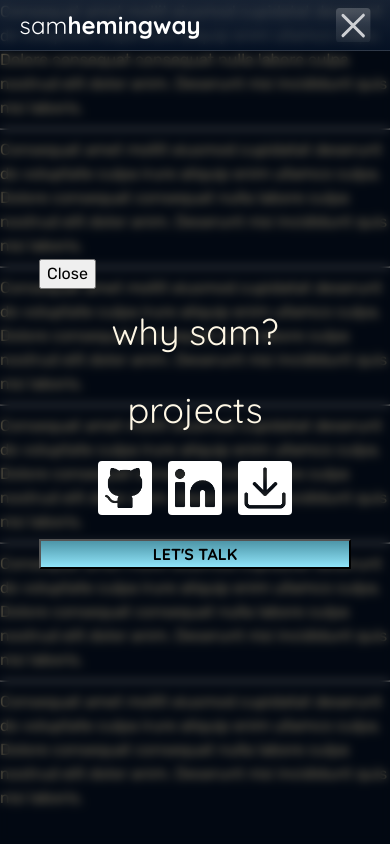
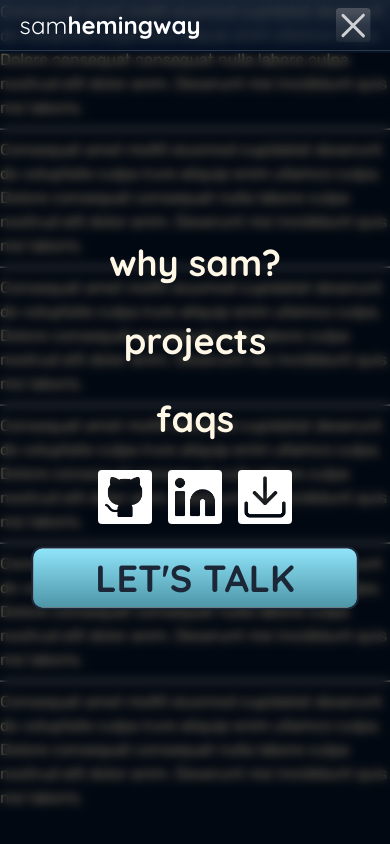
Before and after one commit to SamHemingway/Portfolio, a React (Vite) app: page / in a window 390 px wide. Both pictures are taken after a click on the button "Menu". Built offline with nearby package versions, Linux system fonts and the light colour scheme.

Commit message:
Update Button component

```diff
--- a/src/assets/styles/customProperties.css
+++ b/src/assets/styles/customProperties.css
@@ -35,8 +35,8 @@
   );
   --gradient-cta: linear-gradient(
     0deg,
-    var(--clr-primary-300),
-    var(--clr-primary-500)
+    var(--clr-primary-500),
+    var(--clr-primary-300)
   );
 
   /* --------------------------- Defined values --------------------------- */
--- a/src/components/Button/Button.jsx
+++ b/src/components/Button/Button.jsx
@@ -1,8 +1,8 @@
 import React from "react";
 import styles from "./Button.module.css";
 function Button({ children, variant, stretch, size }) {
-  let computedStyles = ``;
-  if (variant) computedStyles += `${styles[variant]}`;
+  let computedStyles = ` ${styles.button}`;
+  if (variant) computedStyles += ` ${styles[variant]}`;
   if (stretch) computedStyles += ` ${styles.stretch}`;
   if (size) computedStyles += ` ${styles[size]}`;
 
--- a/src/components/Button/Button.module.css
+++ b/src/components/Button/Button.module.css
@@ -1,10 +1,25 @@
-.cta {
-  background: var(--gradient-cta);
+.button {
+  border-radius: var(--rad-sm);
+  cursor: pointer;
   text-transform: uppercase;
   font-family: var(--ff-secondary);
   font-weight: var(--fw-bold);
 }
 
+.cta {
+  background: var(--gradient-cta);
+  border: 2px solid var(--clr-primary-700);
+  color: var(--clr-primary-700);
+  transition: transform 0.05s;
+}
+
+.cta:hover,
+.cta:focus {
+  mix-blend-mode: overlay;
+  background-color: white;
+  transform: scale(1.05);
+}
+
 .stretch {
   width: 100%;
 }
--- a/src/components/HamburgerIcon/HamburgerIcon.jsx
+++ b/src/components/HamburgerIcon/HamburgerIcon.jsx
@@ -87,7 +87,7 @@ function HamburgerIcon({ menuIsOpen, toggleHandler, shouldReduceMotion }) {
           animate={animation}
         ></motion.path>
       </motion.svg>
-      <span class="sr-only">Menu</span>
+      <span className="sr-only">Menu</span>
     </Dialog.Trigger>
   );
 }
--- a/src/components/HamburgerMenu/HamburgerMenu.jsx
+++ b/src/components/HamburgerMenu/HamburgerMenu.jsx
@@ -25,10 +25,17 @@ function HamburgerMenu() {
         />
         <Dialog.Portal>
           <Dialog.Overlay className={styles.overlay} />
+          <Dialog.Close
+            onClick={toggleMenu}
+            className={styles.closeNav}
+          >
+            <span className="sr-only">Close Menu</span>
+          </Dialog.Close>
           <MobileNavigationModal
             menuIsOpen={menuIsOpen}
             toggleHandler={toggleMenu}
             shouldReduceMotion={shouldReduceMotion}
+            setMenuIsOpen={setMenuIsOpen}
           />
         </Dialog.Portal>
       </Dialog.Root>
--- a/src/components/HamburgerMenu/HamburgerMenu.module.css
+++ b/src/components/HamburgerMenu/HamburgerMenu.module.css
@@ -4,5 +4,14 @@
   -webkit-backdrop-filter: blur(5px);
   position: fixed;
   inset: 0;
-  inset-block-start: 51px;
+  inset-block-start: 53px;
 }
+
+.closeNav {
+  background: none;
+  border: none;
+  position: fixed;
+  height: 2.25em;
+  width: 100%;
+  top: 0.5em;
+}
--- a/src/components/Header/Header.jsx
+++ b/src/components/Header/Header.jsx
@@ -5,7 +5,6 @@ import IconList from "../IconList";
 import styles from "./Header.module.css";
 
 function Header() {
-  console.log(styles);
   return (
     <div className={styles.wrapper}>
       <nav>
--- a/src/components/IconList/IconList.jsx
+++ b/src/components/IconList/IconList.jsx
@@ -35,11 +35,10 @@ function Socials({ forceVisible = false, iconSize }) {
     >
       {data.map(({ link, src, ariaLabel }, index) => {
         return (
-          <li>
+          <li key={index}>
             <a
               href={link}
               aria-label={ariaLabel}
-              key={index}
             >
               <img
                 src={src}
--- a/src/components/MobileNavigationModal/MobileNavigationModal.jsx
+++ b/src/components/MobileNavigationModal/MobileNavigationModal.jsx
@@ -7,6 +7,7 @@ import { motion, useReducedMotion } from "framer-motion";
 
 function MobileNavigationModal({
   menuIsOpen,
+  setMenuIsOpen,
   toggleHandler,
   shouldReduceMotion,
 }) {
@@ -34,9 +35,12 @@ function MobileNavigationModal({
     <Dialog.Content
       className={styles.content}
       onInteractOutside={toggleHandler}
+      onEscapeKeyDown={() => {
+        setMenuIsOpen(!menuIsOpen);
+      }}
     >
-      <Dialog.Close onClick={toggleHandler}>Close</Dialog.Close>
       <Dialog.Title className="sr-only">Navigation</Dialog.Title>
+
       <motion.ul
         className={`${styles.navList} stack`}
         variants={variantsContent}
@@ -60,6 +64,14 @@ function MobileNavigationModal({
           </a>
         </motion.li>
         <motion.li variants={variantsMenuItems}>
+          <a
+            href="#"
+            className={styles.navItem}
+          >
+            faqs
+          </a>
+        </motion.li>
+        <motion.li variants={variantsMenuItems}>
           <IconList
             forceVisible={true}
             iconSize="large"
--- a/src/components/MobileNavigationModal/MobileNavigationModal.module.css
+++ b/src/components/MobileNavigationModal/MobileNavigationModal.module.css
@@ -3,13 +3,31 @@
   list-style: none;
   padding-inline: 0;
   text-align: center;
+  font-family: var(--ff-secondary);
+  font-size: var(--s2);
+  font-weight: var(--fw-bold);
+  color: var(--clr-secondary-100);
 }
 
 .navItem {
   text-decoration: none;
-  font-family: var(--ff-secondary);
-  font-size: var(--s2);
   color: var(--clr-secondary-100);
+}
+
+@media (pointer: coarse) {
+  .navItem {
+    position: relative;
+  }
+
+  .navItem::after {
+    --tap-increment: -8px;
+    content: "";
+    position: absolute;
+    top: var(--tap-increment);
+    left: var(--tap-increment);
+    right: var(--tap-increment);
+    bottom: var(--tap-increment);
+  }
 }
 
 .content {
```
